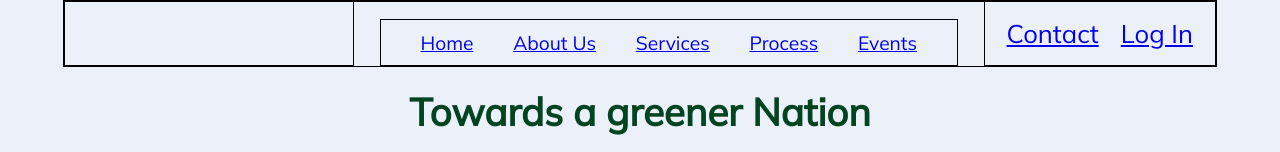
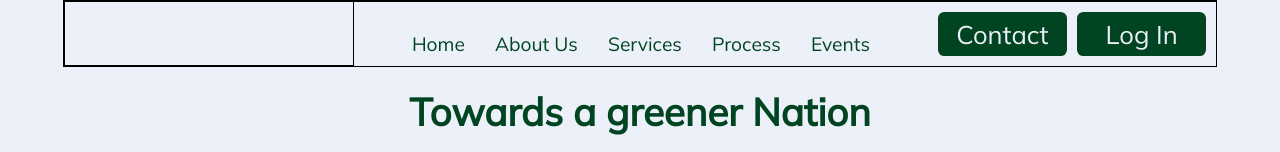
Before and after one commit to MokuaEnock/greenly, a React (Create React App) app: page / in a window 1280 px wide. Shown: the top 152 px of the page. Built offline with nearby package versions, Linux system fonts and the light colour scheme.

Commit message:
basic styling for header

```diff
--- a/src/App.css
+++ b/src/App.css
@@ -54,23 +54,49 @@ header>* {
   align-items: center;
 }
 
+header a {
+  text-decoration: none;
+  color: #014421;
+}
+
 #header-logo {
   border: thin solid black;
-
   height: 100%;
   width: 25%;
 }
 
 #header-info {
-  border: thin solid black;
   font-size: 1.5vw;
   height: 70%;
-  width: 50%;
+  width: 45%;
 }
 
+
+
 #header-forms {
-  border: thin solid black;
   font-size: 2vw;
   height: 100%;
-  width: 20%;
+  width: 25%;
+  display: flex;
+  flex-direction: row;
+  justify-content: space-evenly;
+  align-items: center;
 }
+
+#header-forms>a {
+  width: 45%;
+  background-color: #014421;
+  height: 70%;
+  color: #ECF0F8;
+  display: flex;
+  flex-direction: row;
+  justify-content: space-evenly;
+  align-items: center;
+  border-radius: .5vw;
+}
+
+#header-forms>a :hover {
+  color: #014421;
+  border: double #014421 0.2vw;
+  background-color: #ECF0F8;
+}
```
